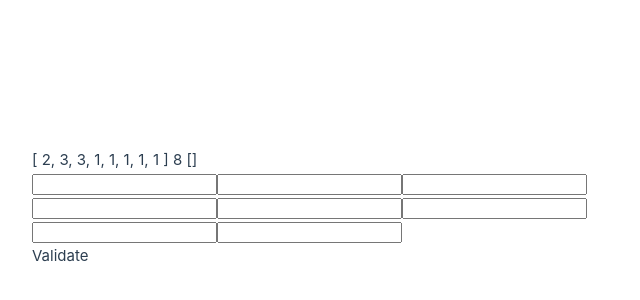
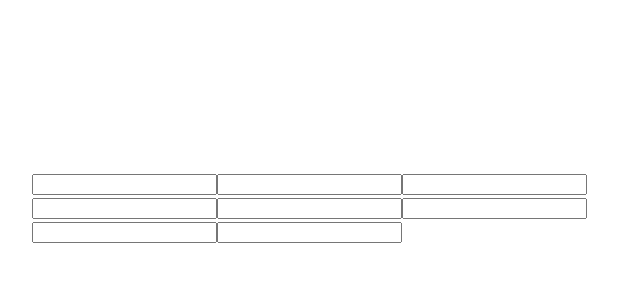
Before and after one commit to NiclasVNielsen/Spac_Game, a Vue app: page / in a window 1280 px wide. Shown: the part 192-492 px from the top of the page, without its empty margins (0-640 px from the left). Built offline with nearby package versions, Linux system fonts and the light colour scheme.

Commit message:
restructuring of formatInput() and fixing bugs

```diff
--- a/src/App.vue
+++ b/src/App.vue
@@ -5,12 +5,15 @@ import { ref, watch } from 'vue'
 
 val.generateWord()
 const response = ref("")
-response.value = val.validate("notapple")
 
 const input = ref([])
 
 const submitInput = () => {
-  val.formatInput(input.value)
+  const formattetInput = val.formatInput(input.value)
+  if(formattetInput == null)
+    return
+
+  response.value = val.validate(formattetInput)
 }
 
 watch(input.value, () => {
@@ -22,13 +25,10 @@ watch(input.value, () => {
 <template>
   <main>
     {{ response }}
-    {{ data.Word.value.length }}
-    {{ input }}
     <form>
       <template v-for="(char, index) in data.Word.value.length">
         <input type="text" v-model="input[index]">
       </template>
-      <div @click="submitInput()">Validate</div>
     </form>
   </main>
 </template>
--- a/src/scripts/validation.js
+++ b/src/scripts/validation.js
@@ -7,19 +7,16 @@ export const generateWord = () => {
 
 
 /*
-    word is an array
+    Takes the input as an array, validates if it's filled out correctly and turns into a string
 */
 export const formatInput = (word) => {
-    /* Failsafe only 1 character in every slot is accepted (not 0 or < 1)*/
+    /* Failsafe Only pass if full word is typed on */
+    if(word.length != data.Word.value.length)
+        return null
+    /* Failsafe Only 1 character in every slot is accepted (not 0 or < 1)*/
     for(let i = 0; i < word.length; i++){
-        if(word[i].length != 1){
-            console.log("Wrong Input")
+        if(word[i].length != 1)
             return null
-        }
-    }
-    if(word.length != data.Word.value.length){
-        console.log("Wrong Input")
-        return null
     }
 
     const result = word.join("")
```
